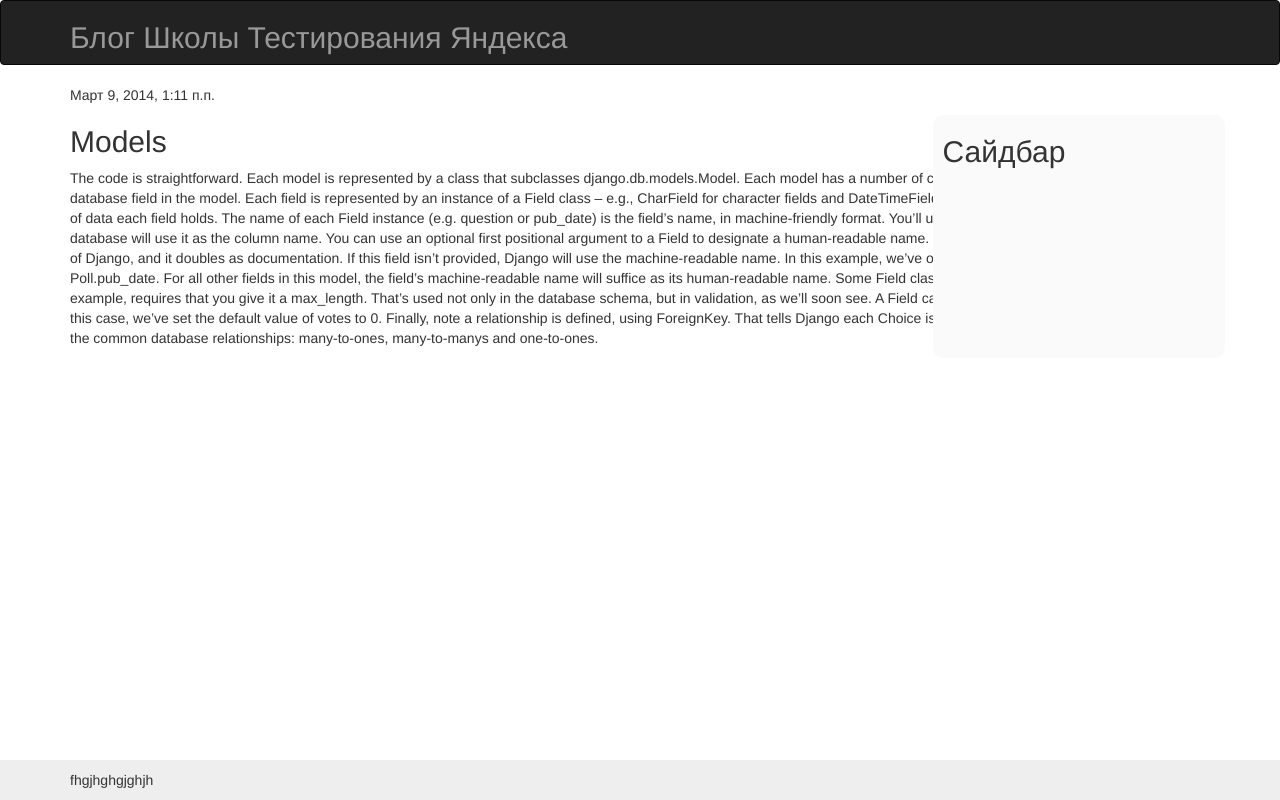
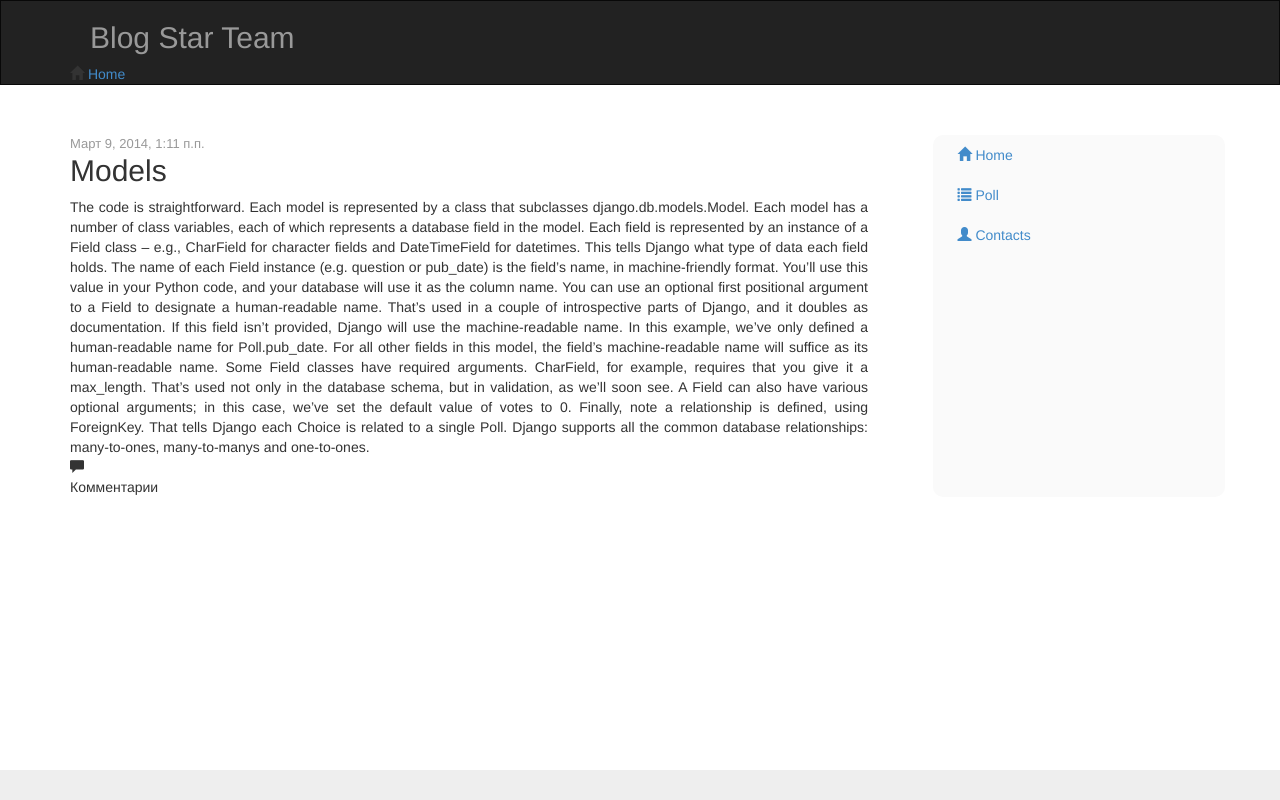
Before and after one commit to kaera/shtbs_blog, a Django app: page /blog/1/ in a window 1280 px wide. Run offline with Django 3.2, Linux system fonts and the light colour scheme; data comes from the database, SQL or seed files in the repository; parts of the project's set-up code (start-up, migrations or seed data) failed here and were passed over; some libraries are stand-ins or nearby versions.

Commit message:
Ссылки в сайдбаре

```diff
--- a/blog/templates/blog/base.html
+++ b/blog/templates/blog/base.html
@@ -7,29 +7,49 @@
         <link href="{{STATIC_URL}}main.css" rel="stylesheet">
     </head>
     <body>
-        <div class="navbar navbar-inverse">
-            <div class="navbar-inner">
-                <div class="container">
-                    <h2 class="logo">Блог Школы Тестирования Яндекса</h2>
-                    <!-- <ul class="nav"> -->
-                    <!--     <li><a href="{% url 'list' %}" class="">Список постов</a></li> -->
-                    <!-- </ul> -->
+        <header>
+            <div class="navbar navbar-inverse">
+                <div class="navbar-inner">
+                    <div class="container">
+                        <h2 class="logo">Blog Star Team </h2>
+                            <i class="glyphicon glyphicon-home icon-white"> </i>
+                            <a href="{% url 'list' %}" class="">Home</a>
+                    </div>
                 </div>
             </div>
-        </div>
+        </header>
 
-        <div class='page'>
+        <section class='page'>
             <div class="container">
                 <aside class='sidebar'>
-                    <h2>Сайдбар</h2>
-                </aside>
+                    <!-- <h2>Сайдбар</h2> -->
+                    <ul class="nav nav-list">
+  <li class="nav-header">
+  </li>
+  <li class="active">
+    <a href="{% url 'list' %}">
+    <i class="glyphicon glyphicon-home"></i>
+    Home</a>
+  </li>
+  <li>
+    <a href="#">
+    <i class="glyphicon glyphicon-list"></i>
+    Poll</a>
+  </li>
+  <li>
+  <a href="#">
+    <i class="glyphicon glyphicon-user"></i>
+    Contacts</a>
+  </li>
+</ul>
+</aside>
                 {% block content %}Empty page{% endblock %}
             </div>
-        </div>
+        </section>
 
         <footer class="footer">
             <div class='container'>
-                fhgjhghgjghjh
+                <p></p>
             </div>
         </footer>
     </body>
--- a/blog/templates/blog/post_detail.html
+++ b/blog/templates/blog/post_detail.html
@@ -1,8 +1,14 @@
 {% extends 'blog/base.html' %}
 
 {% block content %}
-    <p>{{ post.date }}</p>
-    <h2>{{ post.title }}</h2>
-    <p>{{ post.content }}</p>
-
+<div class='posts'>
+<div class='post'>
+    <div class="published">{{ post.date }}</div>
+        <h2>{{ post.title }}</a></h2>
+            <div class="post-content">{{ post.content }}</div>
+</div>
+<div class="comments">
+<i class='glyphicon glyphicon-comment'></i>
+<div class='comments_title'>Комментарии</div>
+</div>
 {% endblock %}
--- a/blog/templates/blog/post_list.html
+++ b/blog/templates/blog/post_list.html
@@ -1,6 +1,8 @@
 {% extends 'blog/base.html' %}
 
 {% block content %}
+
+
 
     <div class='posts'>
         {% for post in object_list %}
--- a/static/main.css
+++ b/static/main.css
@@ -9,6 +9,11 @@ body {
 
 .logo {
     color: #999;
+    margin-left: 20px;
+}
+
+.navbar {
+    border-radius: 0;
 }
 
 .page .container {
@@ -26,6 +31,9 @@ body {
     padding-left: 10px;
     border-radius: 10px;
     min-height: 100px;
+}
+.sidebar .nav .nav-list {
+    margin-top: 20 px;
 }
 
 .posts {
```
